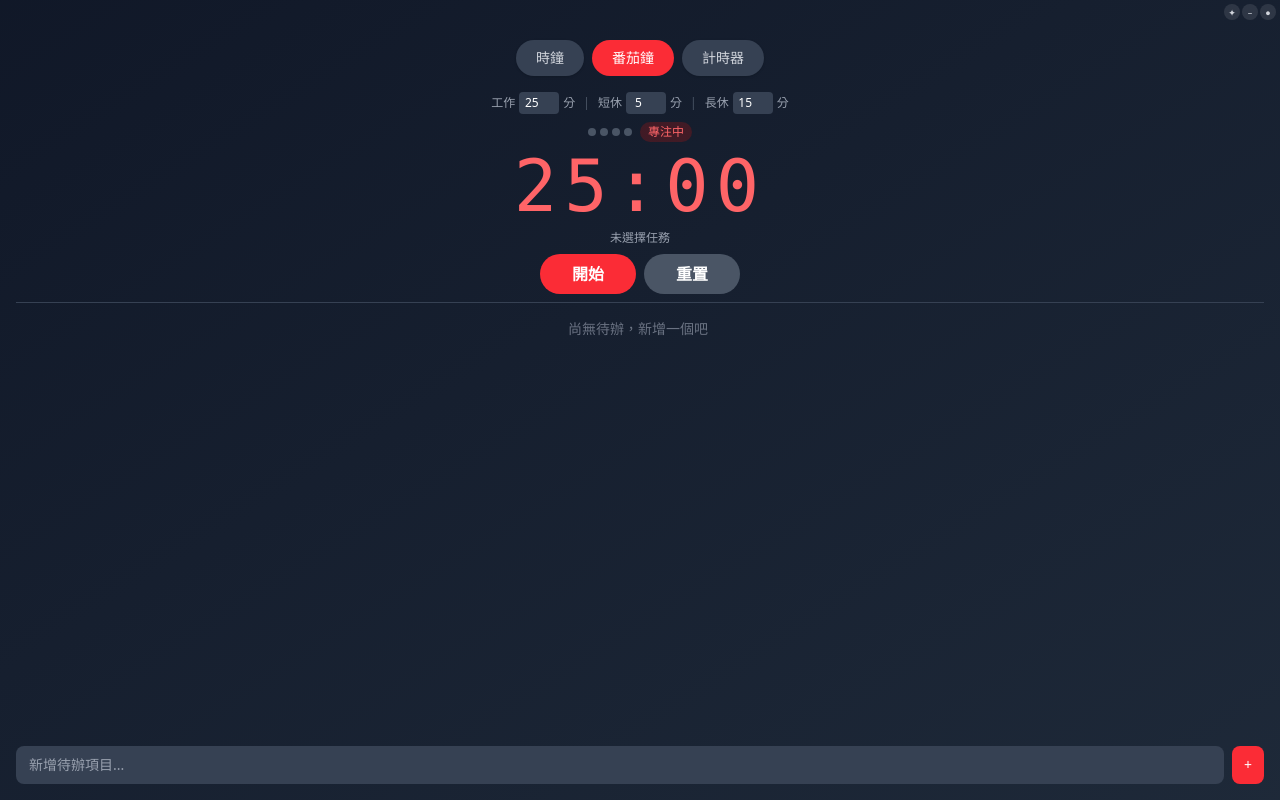
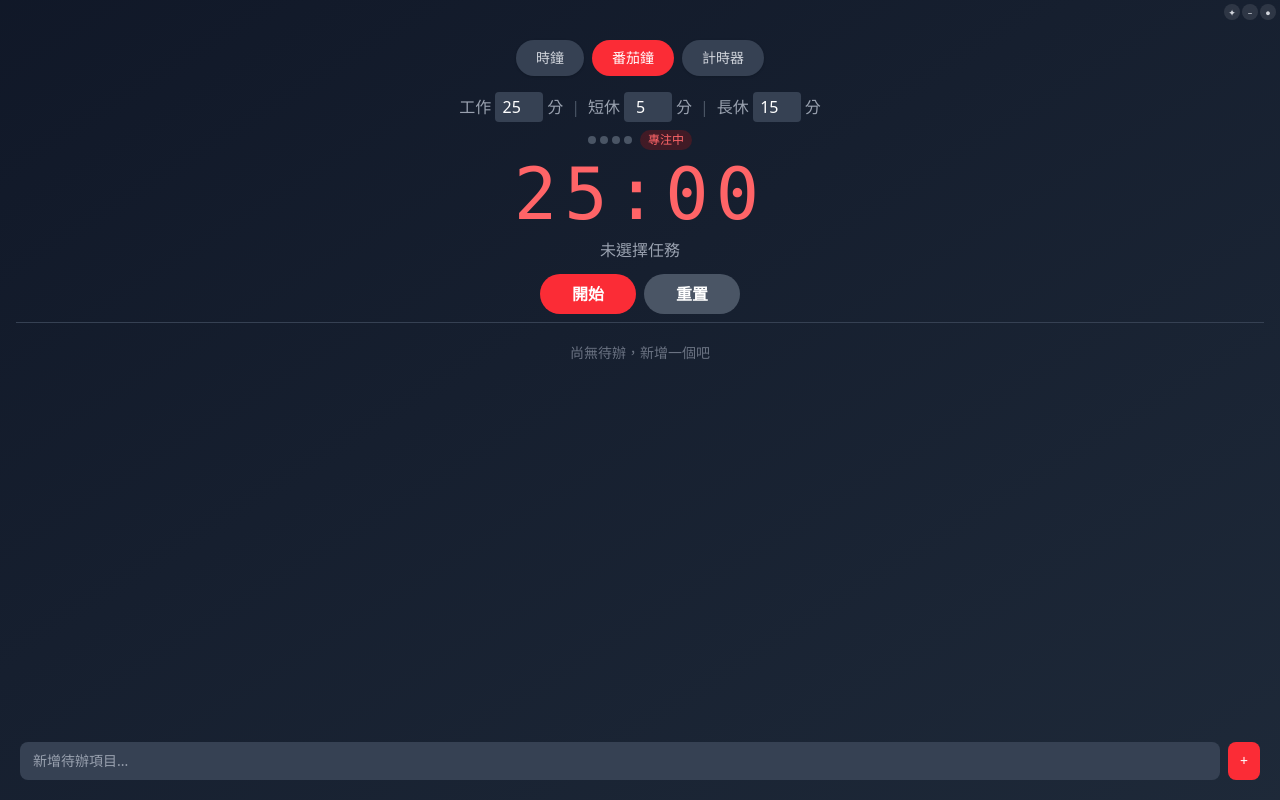
Before and after one commit to Retsomm/EatTomato, a React (Vite) app: page / in a window 1280 px wide. Both pictures are taken after a click on the button "番茄鐘". Built offline with nearby package versions, Linux system fonts and the light colour scheme.

Commit message:
修改ＵＩ

```diff
--- a/src/App.tsx
+++ b/src/App.tsx
@@ -283,7 +283,7 @@ const App = () => {
   }
 
   const inputClass = 'w-16 text-center rounded-lg px-2 py-1 bg-white dark:bg-gray-700 text-gray-800 dark:text-white border border-gray-200 dark:border-transparent'
-  const btnSecondary = 'px-8 py-2 rounded-full font-semibold transition-colors bg-gray-200 dark:bg-gray-600 hover:bg-gray-300 dark:hover:bg-gray-500 text-gray-700 dark:text-white'
+  const btnSecondary = 'px-8 py-2 rounded-full font-semibold transition-colors bg-gray-200 dark:bg-gray-600 hover:bg-gray-300 dark:hover:bg-gray-500 text-gray-700 dark:text-white cursor-pointer'
 
   const currentDisplay =
     mode === 'clock' ? currentTime
@@ -303,17 +303,17 @@ const App = () => {
       <div className="no-drag absolute top-1 right-1 flex gap-0.5 z-10">
         <button
           onClick={async () => { const next = await window.electronAPI?.togglePin(); if (next !== undefined) setIsPinned(next) }}
-          className={`w-4 h-4 rounded-full text-[9px] leading-none transition-colors flex items-center justify-center ${isPinned ? 'bg-red-500 text-white' : 'bg-black/10 dark:bg-white/10 hover:bg-black/20 dark:hover:bg-white/20 text-gray-600 dark:text-gray-300'}`}
+          className={`w-4 h-4 rounded-full text-[9px] leading-none transition-colors flex items-center justify-center cursor-pointer ${isPinned ? 'bg-red-500 text-white' : 'bg-black/10 dark:bg-white/10 hover:bg-black/20 dark:hover:bg-white/20 text-gray-600 dark:text-gray-300'}`}
           title={isPinned ? '取消置頂' : '置頂'}
         >✦</button>
         <button
           onClick={async () => { const next = await window.electronAPI?.shrinkToggle(); if (next !== undefined) setIsShrunk(next) }}
-          className={`w-4 h-4 rounded-full text-[9px] leading-none transition-colors flex items-center justify-center ${isShrunk ? 'bg-blue-500 text-white' : 'bg-black/10 dark:bg-white/10 hover:bg-black/20 dark:hover:bg-white/20 text-gray-600 dark:text-gray-300'}`}
+          className={`w-4 h-4 rounded-full text-[9px] leading-none transition-colors flex items-center justify-center cursor-pointer ${isShrunk ? 'bg-blue-500 text-white' : 'bg-black/10 dark:bg-white/10 hover:bg-black/20 dark:hover:bg-white/20 text-gray-600 dark:text-gray-300'}`}
           title={isShrunk ? '還原' : '縮小'}
         >{isShrunk ? '▢' : '–'}</button>
         <button
           onClick={() => setIsDark(d => !d)}
-          className="w-4 h-4 rounded-full text-[9px] leading-none bg-black/10 dark:bg-white/10 hover:bg-black/20 dark:hover:bg-white/20 transition-colors flex items-center justify-center text-gray-600 dark:text-gray-300"
+          className="w-4 h-4 rounded-full text-[9px] leading-none bg-black/10 dark:bg-white/10 hover:bg-black/20 dark:hover:bg-white/20 transition-colors flex items-center justify-center text-gray-600 dark:text-gray-300 cursor-pointer"
         >{isDark ? '●' : '○'}</button>
       </div>
 
@@ -331,7 +331,7 @@ const App = () => {
           <div className="flex gap-2 mb-4">
             {(['clock', 'pomodoro', 'timer'] as Mode[]).map(m => (
               <button key={m} onClick={() => setMode(m)}
-                className={`px-5 py-2 rounded-full text-sm font-medium transition-colors ${mode === m ? 'bg-red-500 text-white' : 'bg-white dark:bg-gray-700 text-gray-600 dark:text-gray-300 hover:bg-gray-100 dark:hover:bg-gray-600 shadow-sm'}`}>
+                className={`px-5 py-2 rounded-full text-sm font-medium transition-colors cursor-pointer ${mode === m ? 'bg-red-500 text-white' : 'bg-white dark:bg-gray-700 text-gray-600 dark:text-gray-300 hover:bg-gray-100 dark:hover:bg-gray-600 shadow-sm'}`}>
                 {m === 'clock' ? '時鐘' : m === 'pomodoro' ? '番茄鐘' : '計時器'}
               </button>
             ))}
@@ -347,13 +347,13 @@ const App = () => {
             <div className="flex flex-col items-center w-full flex-1 min-h-0 gap-2">
 
               {/* 時間設定列 */}
-              <div className="flex items-center gap-2 text-xs text-gray-500 dark:text-gray-400">
+              <div className="flex items-center gap-2 text-md text-gray-500 dark:text-gray-400">
                 <div className="flex items-center gap-1">
                   <span>工作</span>
                   <input type="number" min="1" max="90" value={pomodoroMinutes}
                     disabled={pomodoroRunning}
                     onChange={e => setPomodoroMinutes(Math.max(1, parseInt(e.target.value) || 1))}
-                    className="w-10 text-center rounded px-1 py-0.5 bg-white dark:bg-gray-700 border border-gray-200 dark:border-transparent text-gray-800 dark:text-white disabled:opacity-50"
+                    className="w-12 text-center rounded px-1 py-0.5 bg-white dark:bg-gray-700 border border-gray-200 dark:border-transparent text-gray-800 dark:text-white disabled:opacity-50"
                   />
                   <span>分</span>
                 </div>
@@ -363,7 +363,7 @@ const App = () => {
                   <input type="number" min="1" max="30" value={breakMinutes}
                     disabled={pomodoroRunning}
                     onChange={e => setBreakMinutes(Math.max(1, parseInt(e.target.value) || 1))}
-                    className="w-10 text-center rounded px-1 py-0.5 bg-white dark:bg-gray-700 border border-gray-200 dark:border-transparent text-gray-800 dark:text-white disabled:opacity-50"
+                    className="w-12 text-center rounded px-1 py-0.5 bg-white dark:bg-gray-700 border border-gray-200 dark:border-transparent text-gray-800 dark:text-white disabled:opacity-50"
                   />
                   <span>分</span>
                 </div>
@@ -373,7 +373,7 @@ const App = () => {
                   <input type="number" min="1" max="60" value={longBreakMinutes}
                     disabled={pomodoroRunning}
                     onChange={e => setLongBreakMinutes(Math.max(1, parseInt(e.target.value) || 1))}
-                    className="w-10 text-center rounded px-1 py-0.5 bg-white dark:bg-gray-700 border border-gray-200 dark:border-transparent text-gray-800 dark:text-white disabled:opacity-50"
+                    className="w-12 text-center rounded px-1 py-0.5 bg-white dark:bg-gray-700 border border-gray-200 dark:border-transparent text-gray-800 dark:text-white disabled:opacity-50"
                   />
                   <span>分</span>
                 </div>
@@ -397,14 +397,14 @@ const App = () => {
               </div>
 
               {/* 目前任務 */}
-              <div className="text-xs text-gray-500 dark:text-gray-400 h-4">
+              <div className="text-md text-gray-500 dark:text-gray-400 h-4 mb-3">
                 {activeTodoId ? `目前任務：${todos.find(t => t.id === activeTodoId)?.title ?? ''}` : '未選擇任務'}
               </div>
 
               {/* 控制按鈕 */}
               <div className="flex gap-2">
                 <button onClick={() => setPomodoroRunning(r => !r)} disabled={pomodoroSeconds === 0}
-                  className={`px-8 py-2 disabled:opacity-40 text-white rounded-full font-semibold transition-colors ${pomodoroPhase === 'break' ? 'bg-green-500 hover:bg-green-600' : 'bg-red-500 hover:bg-red-600'}`}>
+                  className={`px-8 py-2 disabled:opacity-40 text-white rounded-full font-semibold transition-colors cursor-pointer ${pomodoroPhase === 'break' ? 'bg-green-500 hover:bg-green-600' : 'bg-red-500 hover:bg-red-600'}`}>
                   {pomodoroRunning ? '暫停' : '開始'}
                 </button>
                 <button onClick={resetPomodoro} className={btnSecondary}>重置</button>
@@ -415,7 +415,7 @@ const App = () => {
 
               {/* 待辦清單 */}
               <div className="w-full flex-1 min-h-0 flex flex-col gap-2 overflow-hidden">
-                <div className="flex-1 overflow-y-auto flex flex-col gap-1 pr-1">
+                <div className="flex-1 overflow-y-auto flex flex-col gap-1 p-1">
                   {todos.length === 0 && (
                     <p className="text-sm text-gray-400 dark:text-gray-500 text-center py-2">尚無待辦，新增一個吧</p>
                   )}
@@ -423,7 +423,7 @@ const App = () => {
                     <div key={todo.id} onClick={() => setActiveTodoId(todo.id === activeTodoId ? null : todo.id)}
                       className={`flex items-center gap-2 px-3 py-2 rounded-lg cursor-pointer transition-colors ${todo.id === activeTodoId ? 'bg-red-100 dark:bg-red-900/40 ring-1 ring-red-400' : 'bg-white/60 dark:bg-gray-700/60 hover:bg-white dark:hover:bg-gray-700'}`}>
                       <button onClick={e => { e.stopPropagation(); handleToggleComplete(todo.id) }}
-                        className={`w-4 h-4 rounded-full border-2 shrink-0 transition-colors ${todo.completed ? 'bg-green-500 border-green-500' : 'border-gray-400 dark:border-gray-500'}`} />
+                        className={`w-4 h-4 rounded-full border-2 shrink-0 transition-colors cursor-pointer ${todo.completed ? 'bg-green-500 border-green-500' : 'border-gray-400 dark:border-gray-500'}`} />
                       <span className={`flex-1 text-sm truncate ${todo.completed ? 'line-through text-gray-400 dark:text-gray-500' : ''}`}>
                         {todo.title}
                       </span>
@@ -441,7 +441,7 @@ const App = () => {
                 </div>
 
                 {/* 新增輸入 */}
-                <div className="flex gap-2">
+                <div className="flex gap-2 px-1 my-1">
                   <input type="text" placeholder="新增待辦項目..." value={newTodoTitle}
                     onChange={e => setNewTodoTitle(e.target.value)}
                     onKeyDown={e => e.key === 'Enter' && addTodo()}
```
